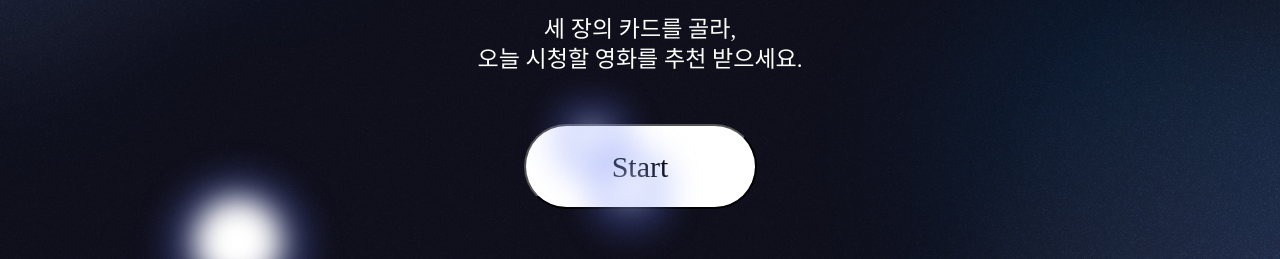
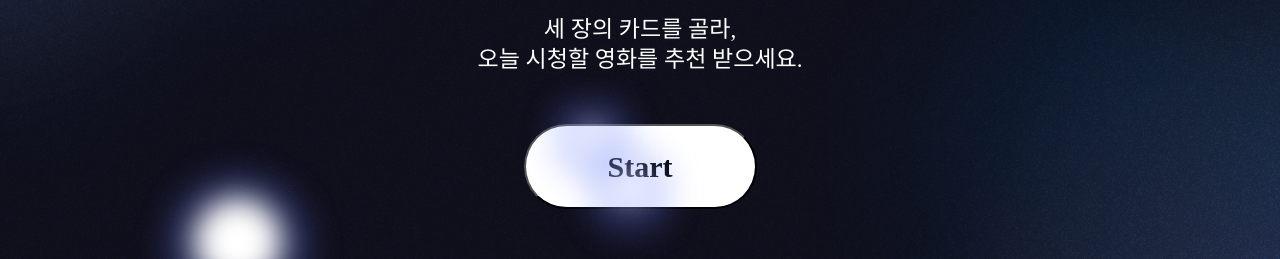
Before and after one commit to ptq124/Mov.Card, a React (Create React App) app: page / in a window 1280 px wide. Shown: the part 421-680 px from the top of the page. Built offline with nearby package versions, Linux system fonts and the light colour scheme.

Commit message:
style: hover text 변경

```diff
--- a/src/components/common/ArrowDown.jsx
+++ b/src/components/common/ArrowDown.jsx
@@ -13,6 +13,10 @@ const Btn = styled.button`
   border-radius: 64px;
   border: 1px solid white;
   background: transparent;
+
+  :hover {
+    background: rgba(255, 255, 255, 0.15);
+  }
 
   @media screen and (max-width: 768px) {
     width: 40px;
--- a/src/components/common/ArrowUp.jsx
+++ b/src/components/common/ArrowUp.jsx
@@ -13,6 +13,10 @@ const Btn = styled.button`
   background: transparent;
   border-radius: 64px;
   border: 1px solid white;
+
+  :hover {
+    background: rgba(255, 255, 255, 0.15);
+  }
 
   @media screen and (max-width: 768px) {
     width: 40px;
--- a/src/components/common/Button.jsx
+++ b/src/components/common/Button.jsx
@@ -6,7 +6,7 @@ const Btn = styled.button`
 
   font-family: 'Poppins';
   font-style: normal;
-  font-weight: 500;
+  font-weight: 700;
   font-size: 30px;
   line-height: 45px;
 
--- a/src/components/navbars/navui/BackSpace.jsx
+++ b/src/components/navbars/navui/BackSpace.jsx
@@ -21,6 +21,10 @@ const Btn = styled.button`
   font-weight: 500;
   font-size: 27px;
   line-height: 40px;
+
+  :hover {
+    background: rgba(255, 255, 255, 0.15);
+  }
 `
 
 export default function BackSpace() {
--- a/src/components/navbars/navui/ReStart.jsx
+++ b/src/components/navbars/navui/ReStart.jsx
@@ -21,6 +21,11 @@ const Btn = styled.button`
   font-weight: 500;
   font-size: 27px;
   line-height: 40px;
+
+  :hover {
+    background: rgba(255, 255, 255, 0.15);
+  }
+
   @media screen and (max-width: 799px) {
     display: none;
   }
--- a/src/components/ui/StartLoading.jsx
+++ b/src/components/ui/StartLoading.jsx
@@ -25,9 +25,8 @@ const Ring = styled.div`
   border-radius: 50%;
   text-align: center;
   line-height: 36px;
-  font-family: 'Poppins';
   font-style: normal;
-  font-weight: 400;
+  font-weight: 600;
   font-size: 24px;
   color: #ffffff;
   display: flex;
```
